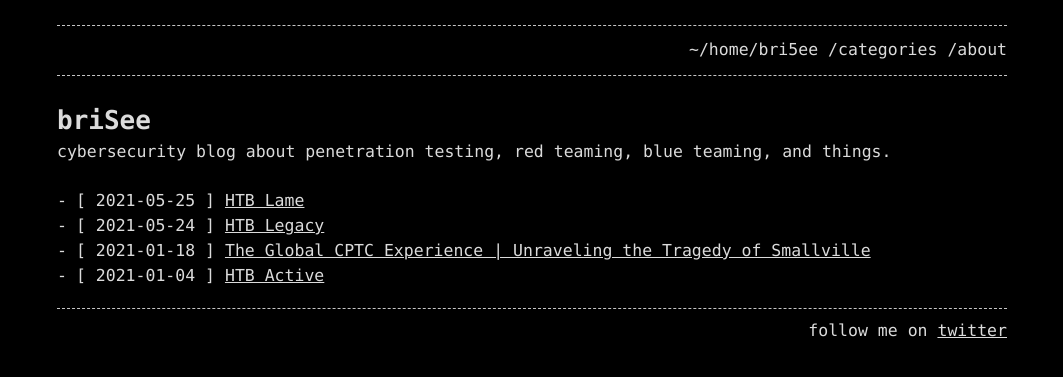
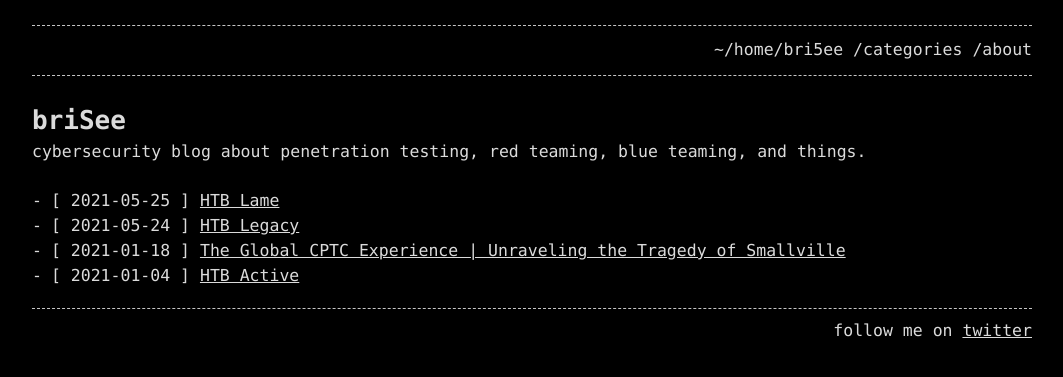
Before and after one commit to notbricey/brisee.github.io, a Jekyll site: the page built from index.md, in a window 1280 px wide. Shown: the top 377 px of the page, without its empty margins (108-1171 px from the left). Built offline with Jekyll 4.4.1, drawn with Linux system fonts in a browser that asks for light colours.

Commit message:
Update base.scss

```diff
--- a/_sass/base.scss
+++ b/_sass/base.scss
@@ -8,7 +8,7 @@ $base-font-size:       16.5px !default;
 $mobile-font-size:     14px !default;
 $base-line-height:     1.5 !default;
 $container-width:      90% !default;
-$container-max-width:  950px !default;
+$container-max-width:  1000px !default;
 
 /**
  * Global
```
